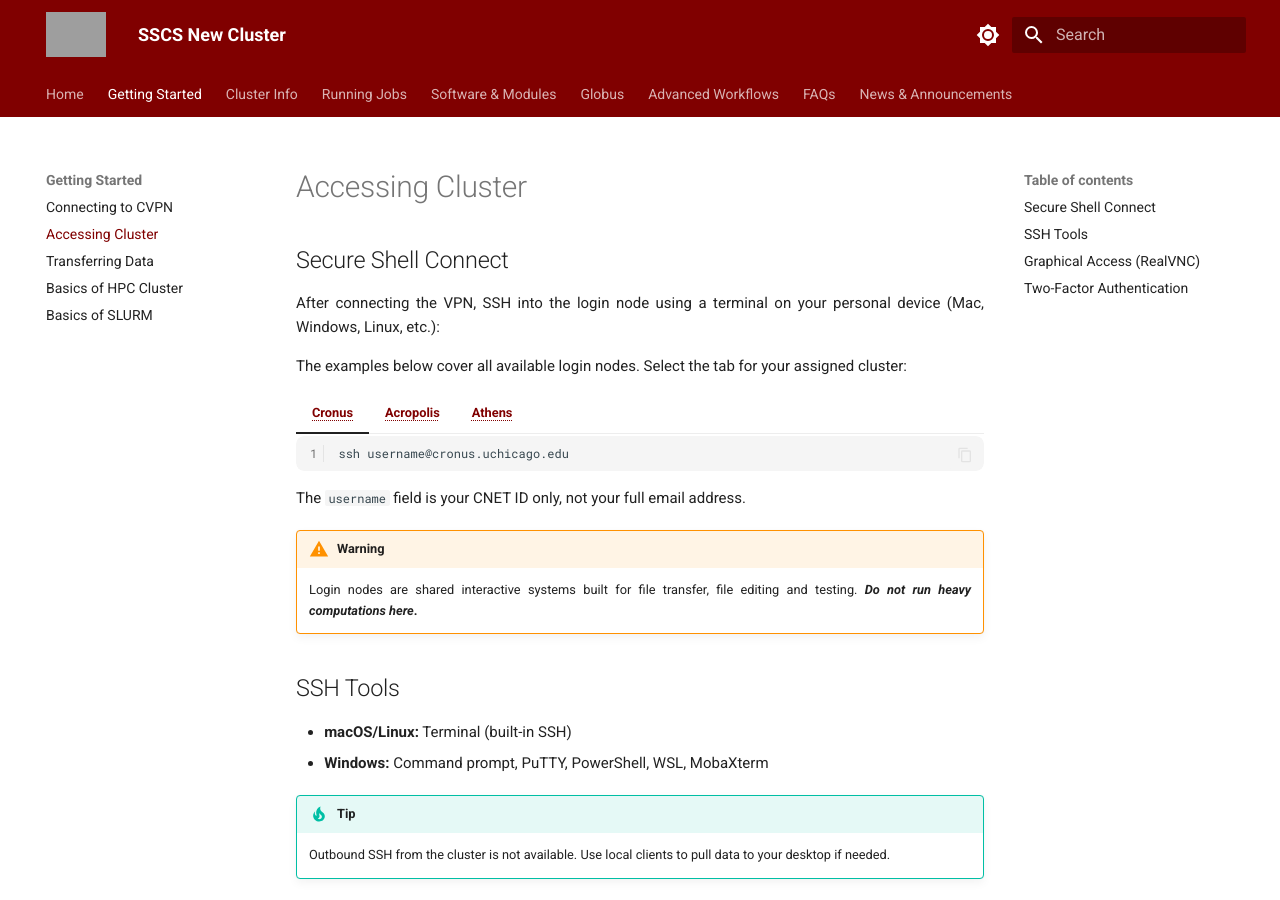
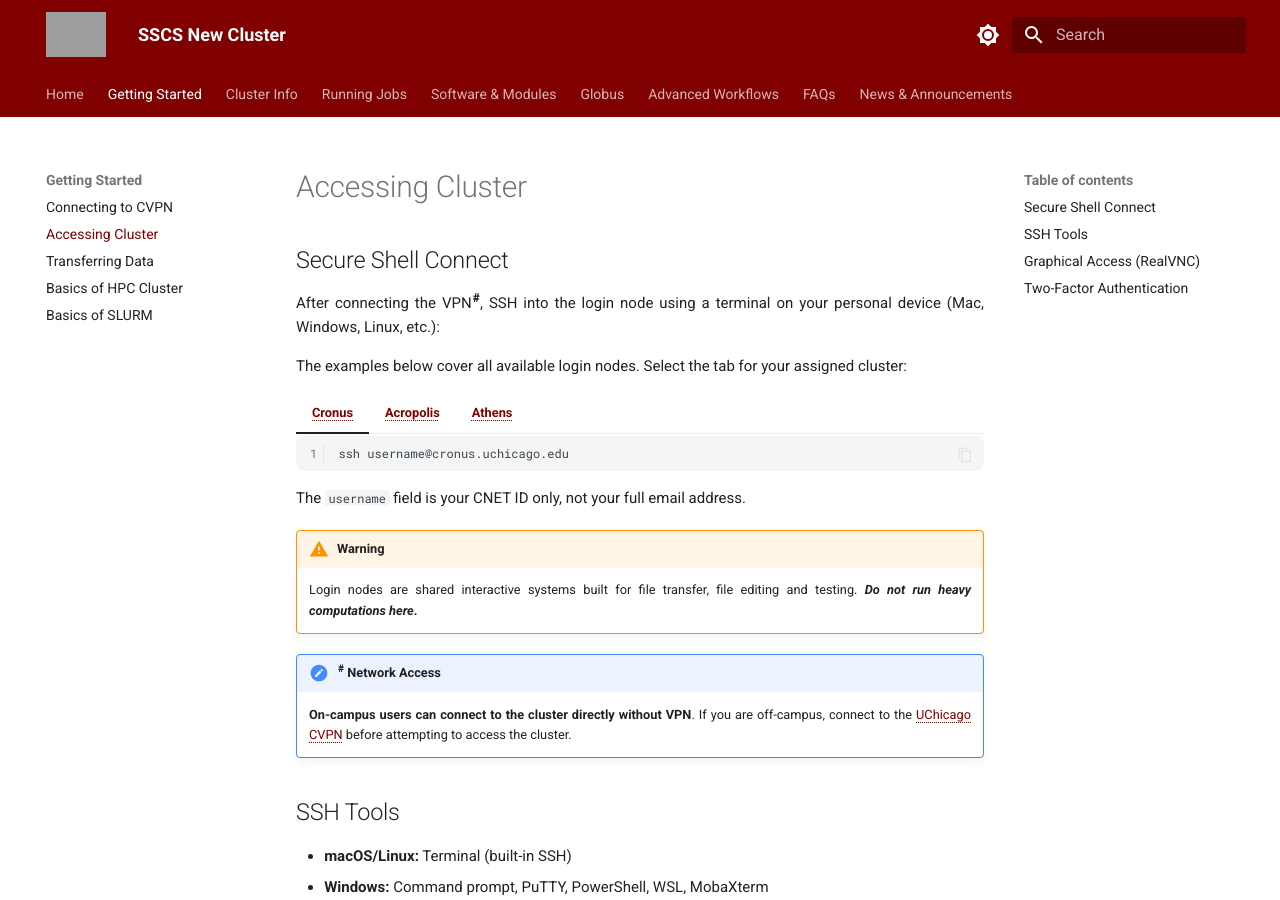
Before and after one commit to uchicago-ssd-sscs/hpc-docs, an MkDocs documentation site: the page built from docs/getting-started/accessing-the-cluster.md, in a window 1280 px wide and 900 px high. Built offline with MkDocs 1.6.1 and Material for MkDocs 9.7.7, drawn with Linux system fonts in a browser that asks for light colours; grey boxes are pictures that could not be loaded.

Commit message:
Updated note in accessing cluster - regarding VPN config while on-campus

```diff
--- a/docs/getting-started/accessing-the-cluster.md
+++ b/docs/getting-started/accessing-the-cluster.md
@@ -2,7 +2,7 @@
 
 ## Secure Shell Connect
 
-After connecting the VPN, SSH into the login node using a terminal on your personal device (Mac, Windows, Linux, etc.):
+After connecting the VPN<sup><b>#</b></sup>, SSH into the login node using a terminal on your personal device (Mac, Windows, Linux, etc.):
 
 The examples below cover all available login nodes. Select the tab for your assigned cluster:
 
@@ -29,6 +29,9 @@ The `username` field is your CNET ID only, not your full email address.
 !!! warning
     Login nodes are shared interactive systems built for file transfer, file editing and testing. **_Do not run heavy computations here_.**
 
+!!! note "<sup><b>#</b></sup> Network Access"
+
+    **On-campus users can connect to the cluster directly without VPN**. If you are off-campus, connect to the [UChicago CVPN](./connect-to-vpn.md) before attempting to access the cluster.
 
 ## SSH Tools
 
@@ -55,12 +62,19 @@ After connecting to the cVPN:
 
     > `cronus.uchicago.edu:5999`
 
+    ![RealVNC Connect](./../assets/images/s3-vncviewer.png)
 
 4. Press **Enter**.
 
 5. When prompted, log in using your **CNET ID username** (not your full email address) and password.
 
+    ![RealVNC Connect](./../assets/images/s4-vncviewer.png)
+
+    ![RealVNC Connect](./../assets/images/s5-vncviewer.png)
+
 6. Accept any security or certificate prompt if displayed.
+
+    ![RealVNC Connect](./../assets/images/s7-vncviewer.png)
 
 ---
 
```
Also changed, not shown: other parts of docs/getting-started/accessing-the-cluster.md (+4 -0 lines).
